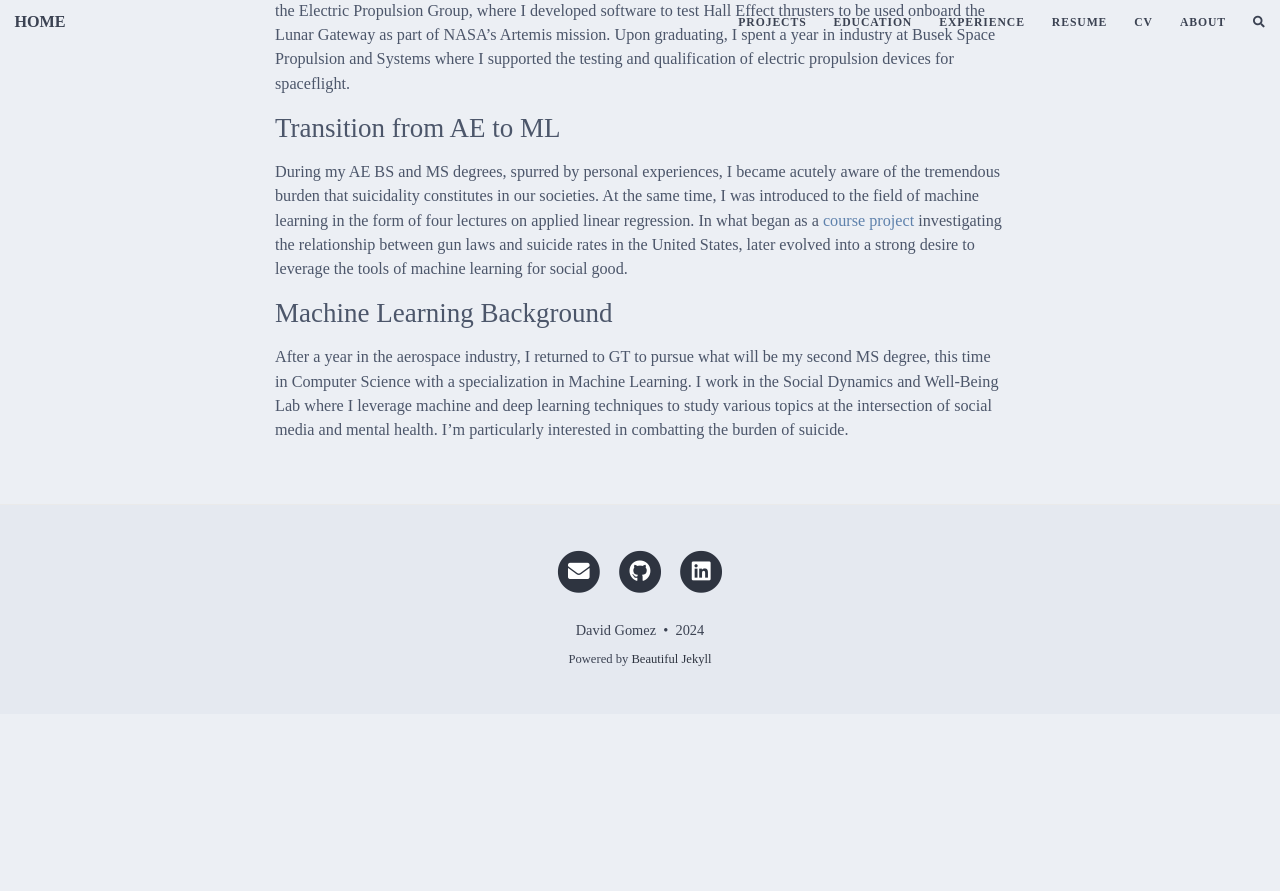
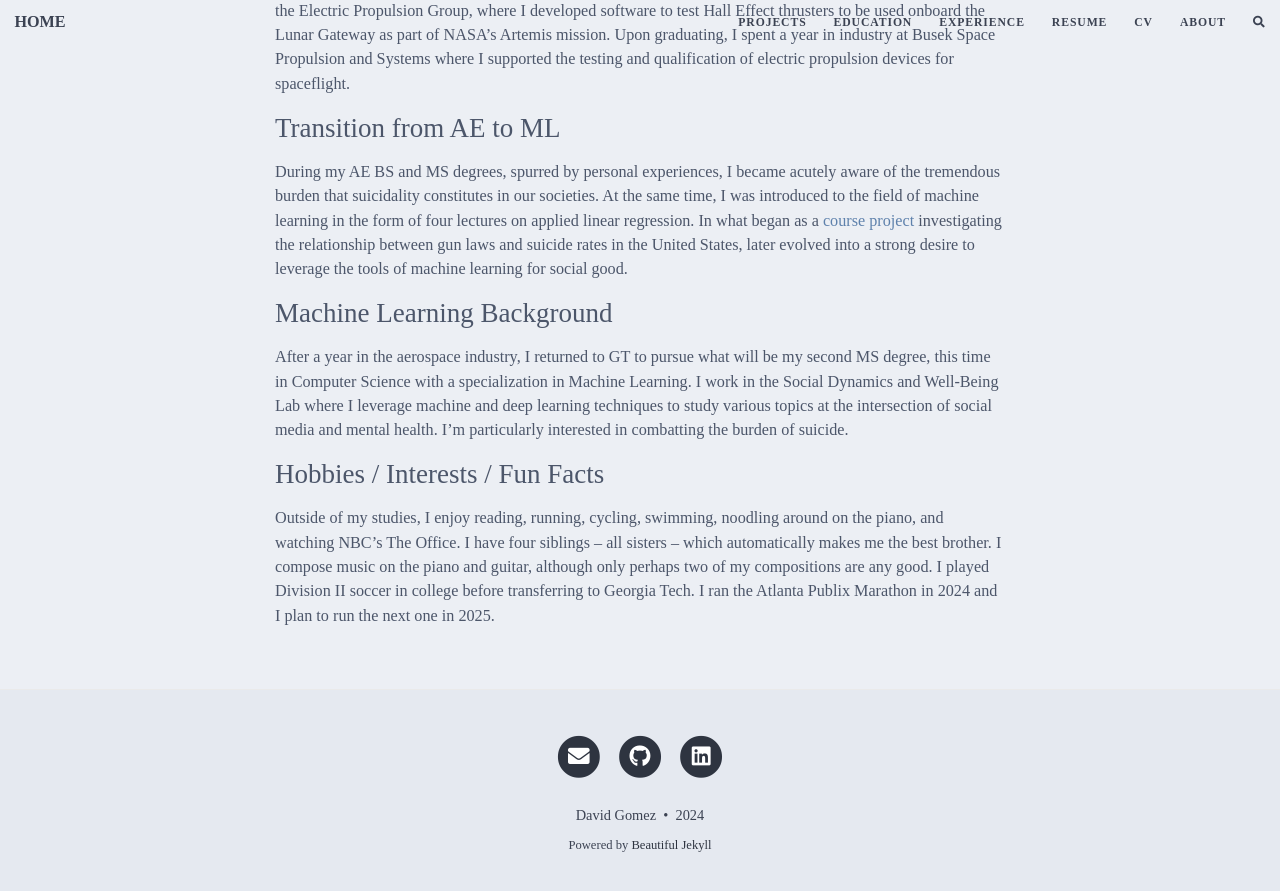
Before and after one commit to dbgomez94/dbgomez94.github.io, a Jekyll site: the page built from pages/about.md, in a window 1280 px wide and 900 px high, scrolled down 502 px. Shown: the top 891 px of the window. Built offline with Jekyll 4.4.1, drawn with Linux system fonts in a browser that asks for light colours; nearby versions of some CDN libraries; comment, search, counter and statistics services are not loaded; before the commit the page ends 1216 px from its top, so only the background shows below that.

Commit message:
updating projects

```diff
--- a/pages/about.md
+++ b/pages/about.md
@@ -18,3 +18,7 @@ During my AE BS and MS degrees, spurred by personal experiences, I became acutel
 ## Machine Learning Background
 
 After a year in the aerospace industry, I returned to GT to pursue what will be my second MS degree, this time in Computer Science with a specialization in Machine Learning. I work in the Social Dynamics and Well-Being Lab where I leverage machine and deep learning techniques to study various topics at the intersection of social media and mental health. I'm particularly interested in combatting the burden of suicide.
+
+## Hobbies / Interests / Fun Facts
+
+Outside of my studies, I enjoy reading, running, cycling, swimming, noodling around on the piano, and watching NBC's The Office. I have four siblings -- all sisters -- which automatically makes me the best brother. I compose music on the piano and guitar, although only perhaps two of my compositions are any good. I played Division II soccer in college before transferring to Georgia Tech. I ran the Atlanta Publix Marathon in 2024 and I plan to run the next one in 2025.
```
